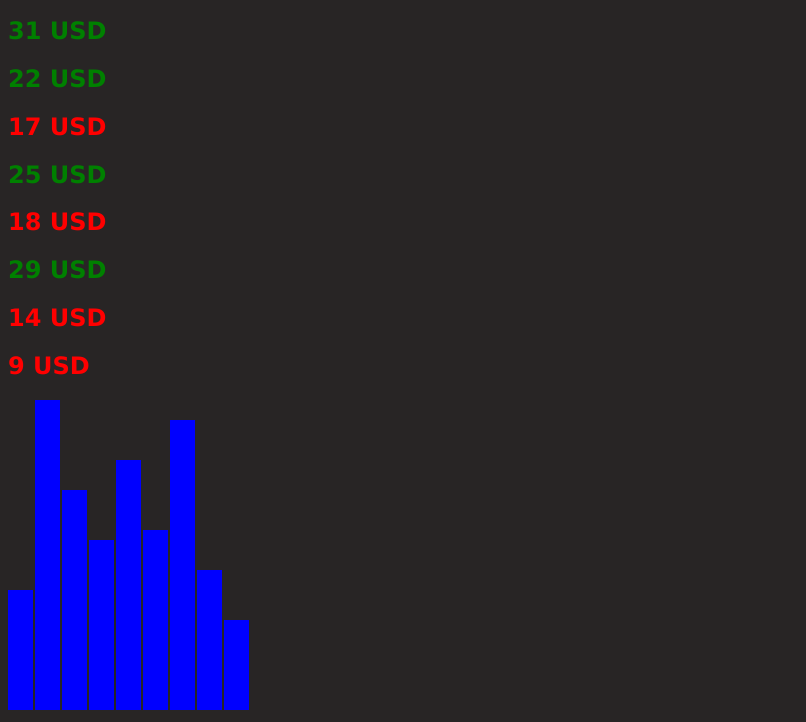
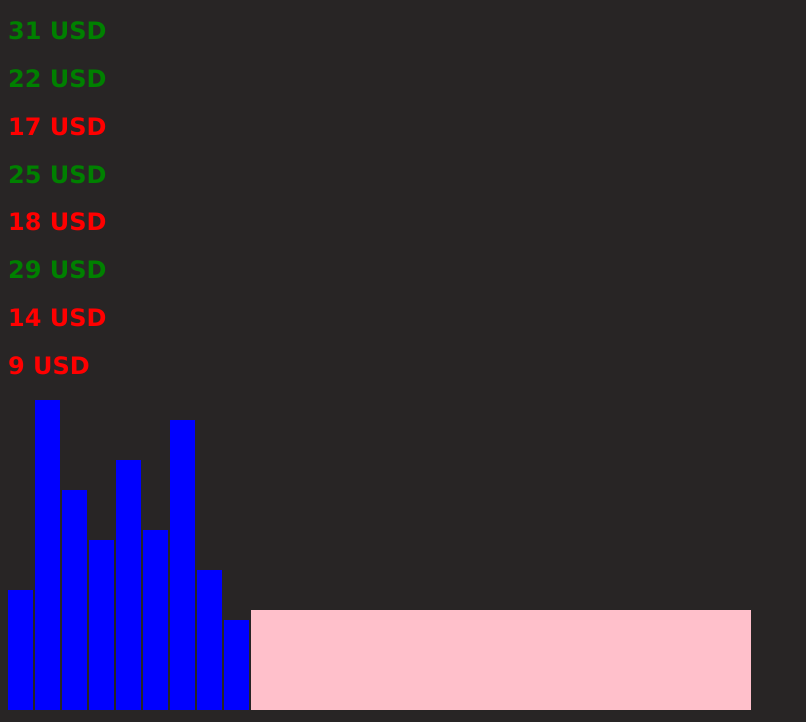
Before and after one commit to RandyPol/dataVisual, a plain HTML site: page index.html in a window 1280 px wide. Shown: the part 111-833 px from the top of the page, without its empty margins (0-806 px from the left). Drawn offline with nearby package versions, Linux system fonts and the light colour scheme.

Commit message:
LAbout SVG in D3.

```diff
--- a/script.js
+++ b/script.js
@@ -28,3 +28,13 @@ d3.select('body')
   .append('div')
   .attr('class', 'bar')
   .style('height', (dataPoint) => dataPoint * 10 + 'px')
+
+// About SVG
+// Create a Bar for Each Data Point in the Set
+const w = 500
+const h = 100
+
+const svg = d3
+  .select('body')
+  .append('svg')
+  .attr('style', `width: ${w}px; height: ${h}px;`)
--- a/style.css
+++ b/style.css
@@ -1,5 +1,8 @@
 body {
   background-color: #282525;
+}
+svg {
+  background-color: pink;
 }
 
 .bar {
@@ -8,5 +11,4 @@ body {
   display: inline-block;
   background-color: blue;
   margin-right: 2px;
-
 }
```
